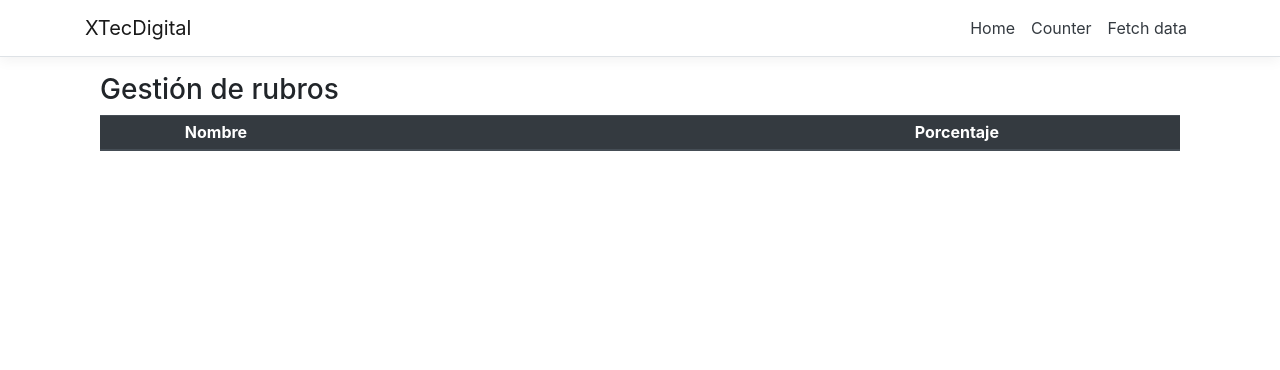
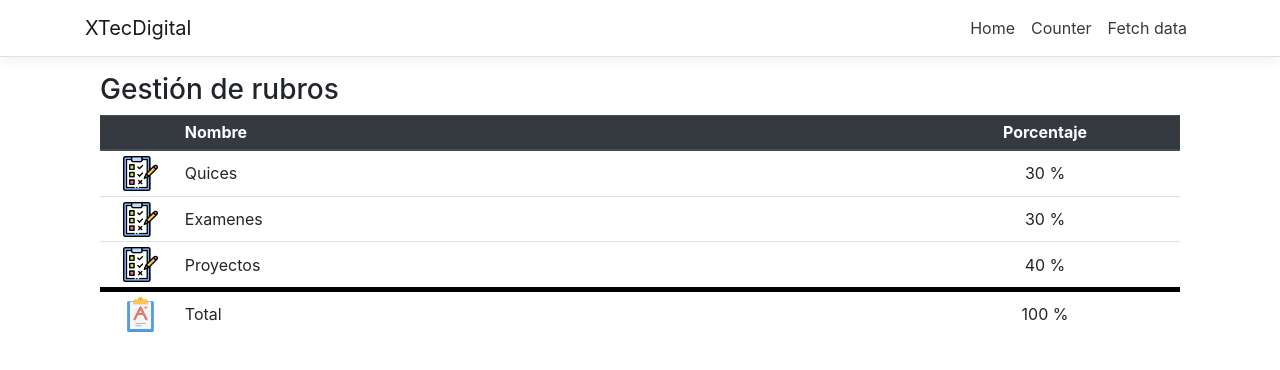
Before and after one commit to Marlon-vc/XTecDigital, an Angular app in the folder XTecDigital/ClientApp/: page /gestion-rubros in a window 1280 px wide. Shown: the top 370 px of the page. Built offline with nearby package versions, Linux system fonts and the light colour scheme.

Commit message:
Actualizado componente de rubros

```diff
--- a/XTecDigital/ClientApp/src/app/gestion-rubros/gestion-rubros.component.html
+++ b/XTecDigital/ClientApp/src/app/gestion-rubros/gestion-rubros.component.html
@@ -6,14 +6,19 @@
             <tr>
                 <th style="width: 80px;"></th>
                 <th>Nombre</th>
-                <th style="width: 25%;">Porcentaje</th>
+                <th class="text-center align-middle" style="width: 25%;">Porcentaje</th>
             </tr>
         </thead>
         <tbody id="files-body">
             <tr *ngFor="let rubro of rubros" (contextmenu)="showContextMenu(rubro, $event)">
                 <td><img src="assets/img/check-list.png" alt="folder"></td>
-                <td>{{ rubro }}</td>
-                <td>{{ rubro }}</td>
+                <td>{{ rubro.nombre }}</td>
+                <td class="text-center align-middle">{{ rubro.porcentaje }} %</td>
+            </tr>
+            <tr style="border-top: 5px solid black;">
+                <td><img src="assets/img/evaluacion.png" alt="folder"></td>
+                <td>Total</td>
+                <td class="text-center align-middle">100 %</td>
             </tr>
         </tbody>
     </table>
--- a/XTecDigital/ClientApp/src/app/gestion-rubros/gestion-rubros.component.ts
+++ b/XTecDigital/ClientApp/src/app/gestion-rubros/gestion-rubros.component.ts
@@ -1,4 +1,5 @@
 import { Component, OnInit } from '@angular/core';
+import { Rubro } from '../models/rubro';
 import { ApiService } from '../services/api.service';
 
 @Component({
@@ -11,33 +12,29 @@ export class GestionRubrosComponent implements OnInit {
 
   selected: any;
 
-  archivos: any[] = [
+  rubros: Rubro[] = [
     {
-      nombre: "Examen1.docx",
-      tamanio: "1 MB",
-      modificado: "2020-12-01"
-    }
-  ];
-  carpetas: any[] = [
+      nombre: 'Quices',
+      porcentaje: 30,
+      idGrupo: 1
+    },
     {
-      nombre: 'Presentaciones',
-      modificado: '2020-11-24'
+      nombre: 'Examenes',
+      porcentaje: 30,
+      idGrupo: 1
+    },
+    {
+      nombre: 'Proyectos',
+      porcentaje: 40,
+      idGrupo: 1
     }
   ];
 
   comandos: any[] = [
     {
-      nombre: "Descargar",
-      comando: () => {
-        console.log('descargando ' + this.selected.nombre);
-
-      }
-    },
-    {
       nombre: "Editar",
       comando: () => {
         console.log('editando ' + this.selected.nombre);
-
       }
     },
     {
```
